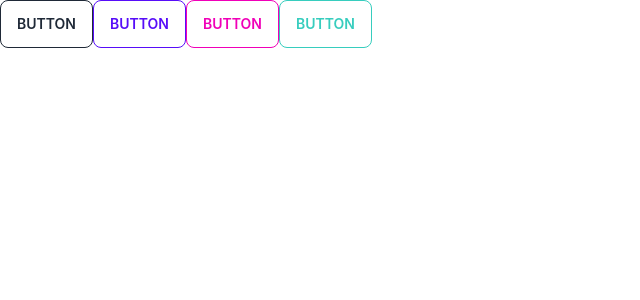
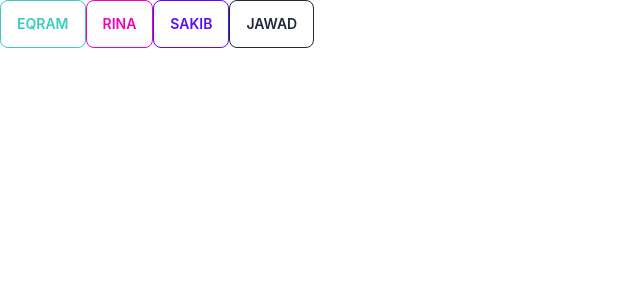
Before and after one commit to eqram1/doctors-advices-client-repo, a React (Create React App) app: page / in a window 1280 px wide. Shown: the top 300 px of the page, without its empty margins (0-640 px from the left). Built offline with nearby package versions, Linux system fonts and the light colour scheme.

Commit message:
updated button name with color

```diff
--- a/src/App.js
+++ b/src/App.js
@@ -4,10 +4,10 @@ import './App.css';
 function App() {
   return (
     <div>
-      <button className="btn btn-outline">Button</button>
-      <button className="btn btn-outline btn-primary">Button</button>
-      <button className="btn btn-outline btn-secondary">Button</button>
-      <button className="btn btn-outline btn-accent">Button</button>
+      <button className="btn btn-outline btn-accent">Eqram</button>
+      <button className="btn btn-outline btn-secondary">Rina</button>
+      <button className="btn btn-outline btn-primary">Sakib</button>
+      <button className="btn btn-outline">Jawad</button>
     </div>
   );
 }
```
